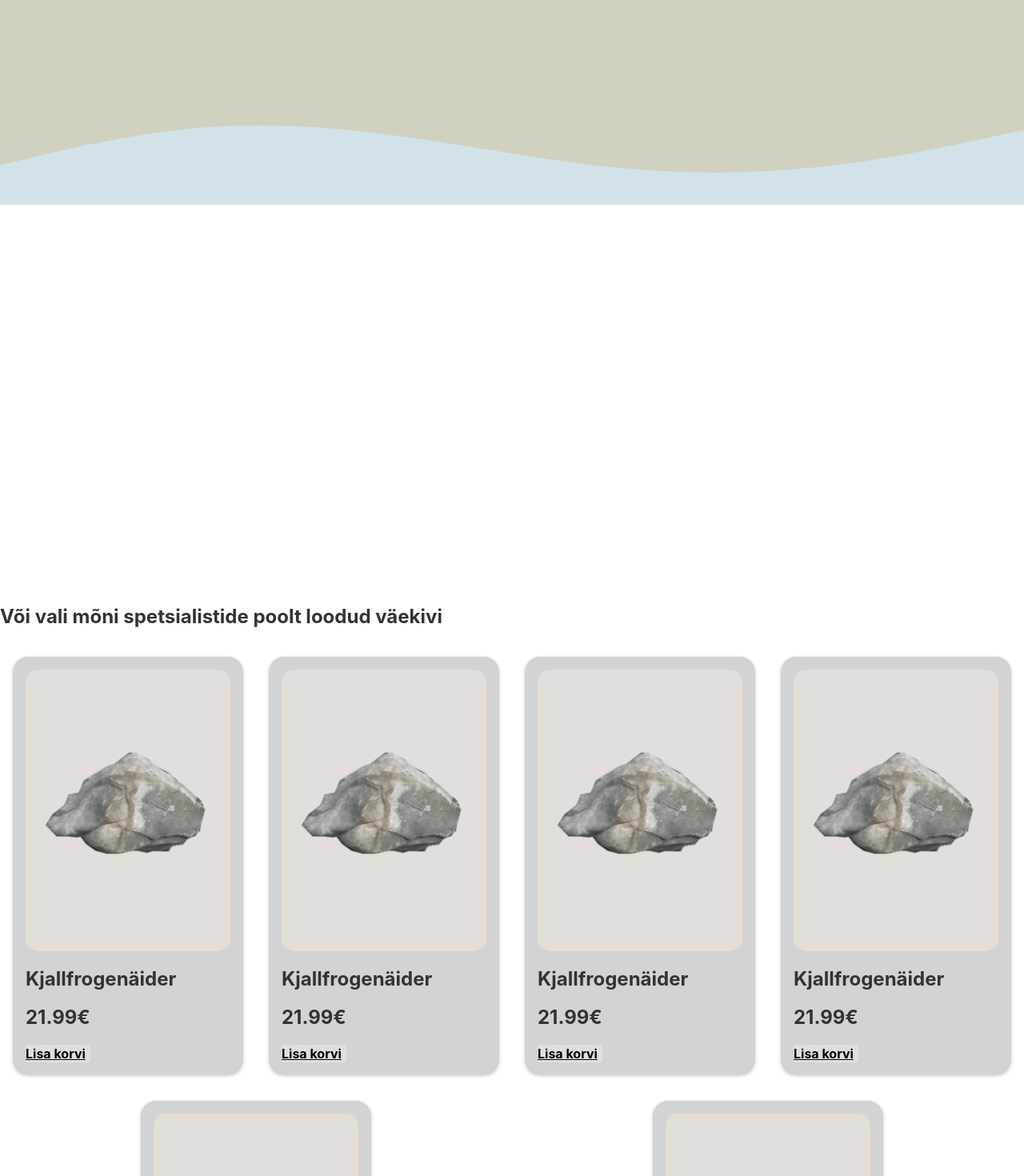
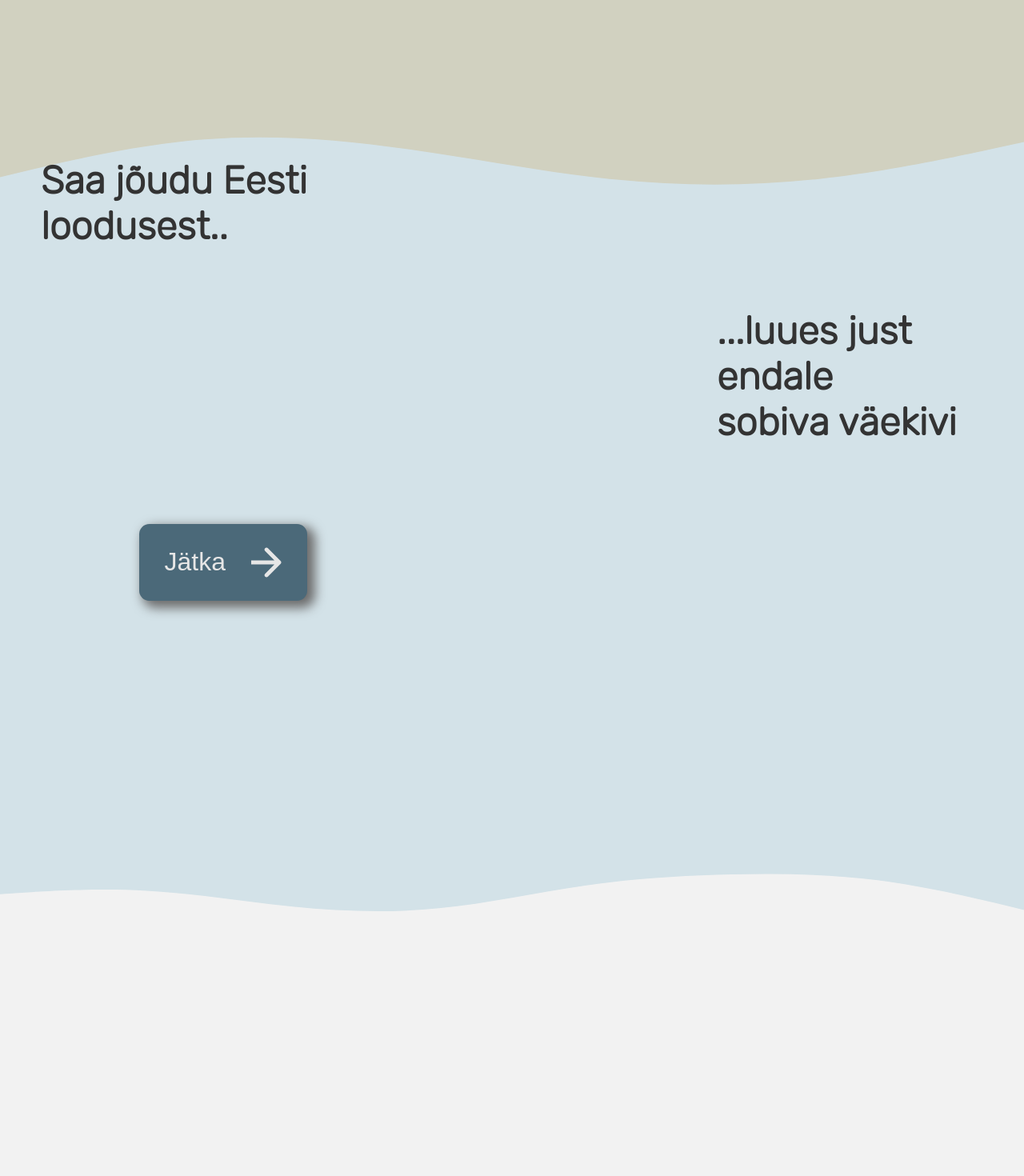
Before and after one commit to Tsarter/vaekivid, a React (Create React App) app: page /#/blogi in a window 1280 px wide. Shown: the part 820-2290 px from the top of the page at 80% size. Built offline with nearby package versions, Linux system fonts and the light colour scheme.

Commit message:
section ready, fonts wrong

```diff
--- a/src/components/FooterComponent/FooterComponent.css
+++ b/src/components/FooterComponent/FooterComponent.css
@@ -1,5 +1,4 @@
 @import "../../index.css";
-
 .footerContainer {
     font-size: 16px;
 }
--- a/src/components/MainNavigation/MainNavigation.module.css
+++ b/src/components/MainNavigation/MainNavigation.module.css
@@ -1,12 +1,12 @@
 .header {
     width: 100%;
-    height: 80px;
     display: flex;
     align-items: center;
     justify-content: center;
     background-color: #F2F2F2;
     color: #212429;
     z-index: 1;
+    padding-bottom: 1rem;
 }
 
 h4 {
--- a/src/index.css
+++ b/src/index.css
@@ -3,6 +3,10 @@ body {
     font-family: -apple-system, BlinkMacSystemFont, 'Segoe UI', 'Roboto', 'Oxygen', 'Ubuntu', 'Cantarell', 'Fira Sans', 'Droid Sans', 'Helvetica Neue', sans-serif;
     -webkit-font-smoothing: antialiased;
     -moz-osx-font-smoothing: grayscale;
+    background-color: #F2F2F2;
+    font-family: 'Rubik', serif;
+    font-style: normal;
+    font-weight: bold;
 }
 
 a {
@@ -21,3 +25,17 @@ code {
     font-style: normal;
     font-display: swap;
 }
+
+.buttonMain {
+    display: flex;
+    justify-content: center;
+    align-items: center;
+    gap: 2rem;
+    background-color: #4B6979;
+    font-size: 2rem;
+    color: #E6E6E6;
+    border-width: 0;
+    padding: .5rem 2rem .5rem 2rem;
+    border-radius: .8rem;
+    box-shadow: 7px 6px 14px 3px #6c6c6c;
+}
--- a/src/pages/HomePage.js
+++ b/src/pages/HomePage.js
@@ -3,7 +3,7 @@ import kjall from "../assets/kjall.png";
 import classes from "./HomePage.module.css";
 import trees from "../assets/Kuusepuud.svg";
 import flag from "../assets/LippKunkaOtsas.svg";
-/* import wave from "../assets/wave-haikei.svg"; */
+import arrow from "../assets/Arrow 1.svg";
 function HomePage() {
   return (
     <div>
@@ -14,7 +14,26 @@ function HomePage() {
         </h1>
         <img alt="tree" className={classes.trees} src={trees}></img>
       </section>
-      <div className={[classes.wave, classes.spacer].join(" ")}></div>
+
+      <div className={[classes.wave1, classes.spacer].join(" ")}></div>
+
+      <section className={classes.saaJouduSection}>
+        <h1>
+          Saa <span>jõudu </span> Eesti
+          <br />
+          loodusest..
+        </h1>
+        <h1>
+          ...luues just <span>endale</span>
+          <br /> sobiva väekivi
+        </h1>
+        <button className="buttonMain">
+          Jätka<i></i>
+        </button>
+      </section>
+
+      <div className={[classes.wave2, classes.spacer].join(" ")}></div>
+
       <section className={classes.shopSection}>
         <h1>Või vali mõni spetsialistide poolt loodud väekivi</h1>
         <div className={classes.card_table}>
--- a/src/pages/HomePage.module.css
+++ b/src/pages/HomePage.module.css
@@ -17,7 +17,7 @@
 .treeSection h1 {
     align-self: center;
     place-self: center;
-    font-size: 3rem;
+    font-size: 4rem;
 }
 
 .flag {
@@ -38,23 +38,49 @@
     background-size: cover;
 }
 
-.wave {
+.wave1 {
     background-image: url("../assets/wave-haikei.svg");
 }
 
-.wavew {
-    position: absolute;
-    z-index: -1;
-    bottom: 0;
-    height: 20vh;
-    width: 100%;
-    background-image: url("../assets/wave-haikei.svg");
-    width: 100%;
-    background-repeat: no-repeat;
-    background-position: center;
-    background-size: cover;
+.wave2 {
+    background-image: url("../assets/wave-haikei2.svg");
+}
+
+.saaJouduSection {
+    height: 100vh;
+    display: grid;
+    grid-template: 10% 10% 10% 10% 10% 10% 1fr / 30% 1fr 30%;
+    justify-content: center;
+    align-items: center;
+    background-color: #D3E2E8;
+}
+
+.saaJouduSection>h1:nth-child(1) {
+    place-self: end;
+    align-self: end;
+    font-weight: bold;
+    font-size: 3rem;
+}
+
+.saaJouduSection>h1:nth-child(2) {
+    grid-area: 3/3;
+    font-size: 3rem;
+}
+
+.saaJouduSection button {
+    grid-area: 6/1;
+    place-self: end;
+    align-self: end;
+    height: 6rem;
 }
 
 .shopSection {
     padding-top: 30rem;
 }
+
+.saaJouduSection button i {
+    display: flex;
+    align-items: center;
+    justify-content: center;
+    content: url("../assets/Arrow\ 1.svg");
+}
```
Also changed, not shown: src/assets/Arrow 1.svg (added), src/assets/wave-haikei2.svg (added).
